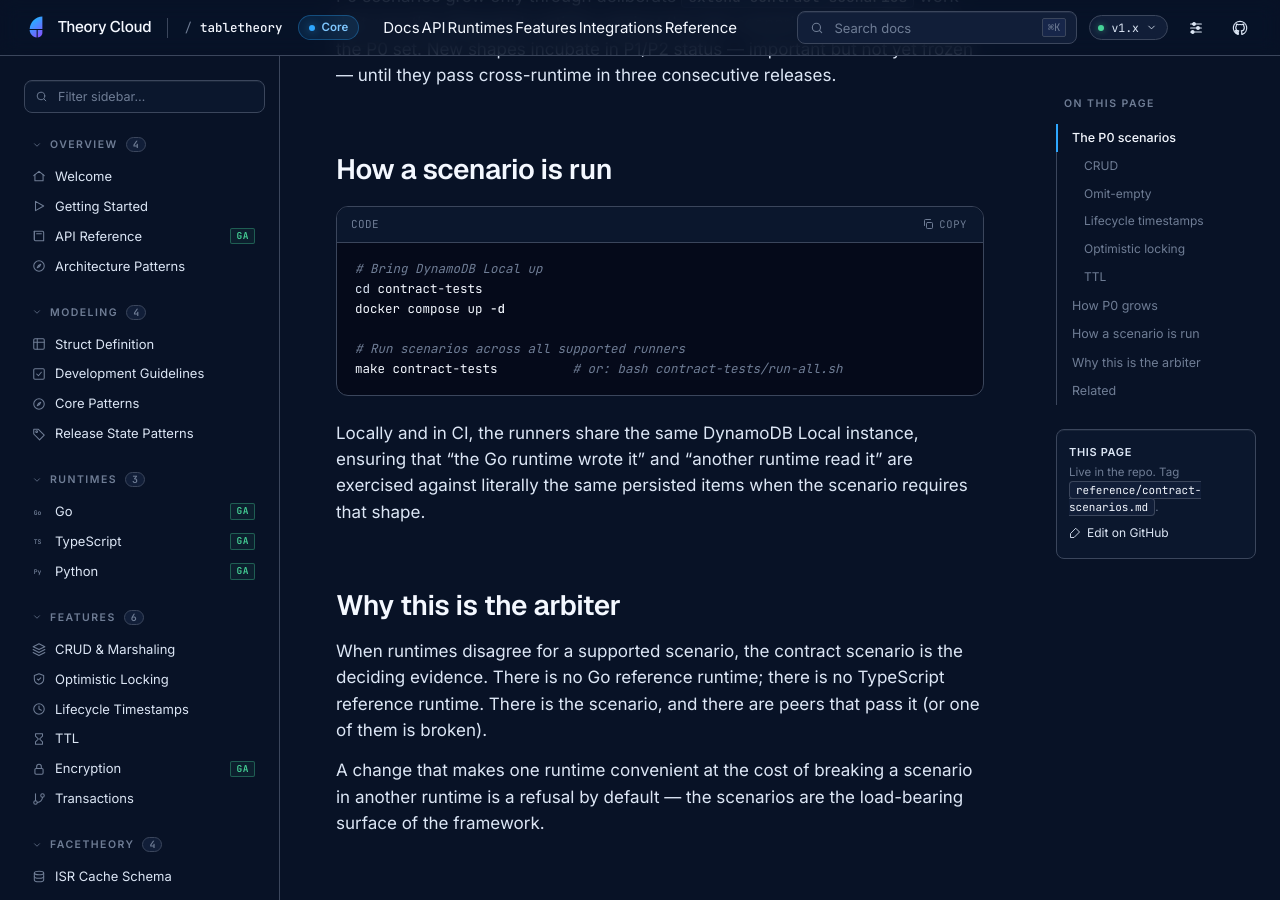
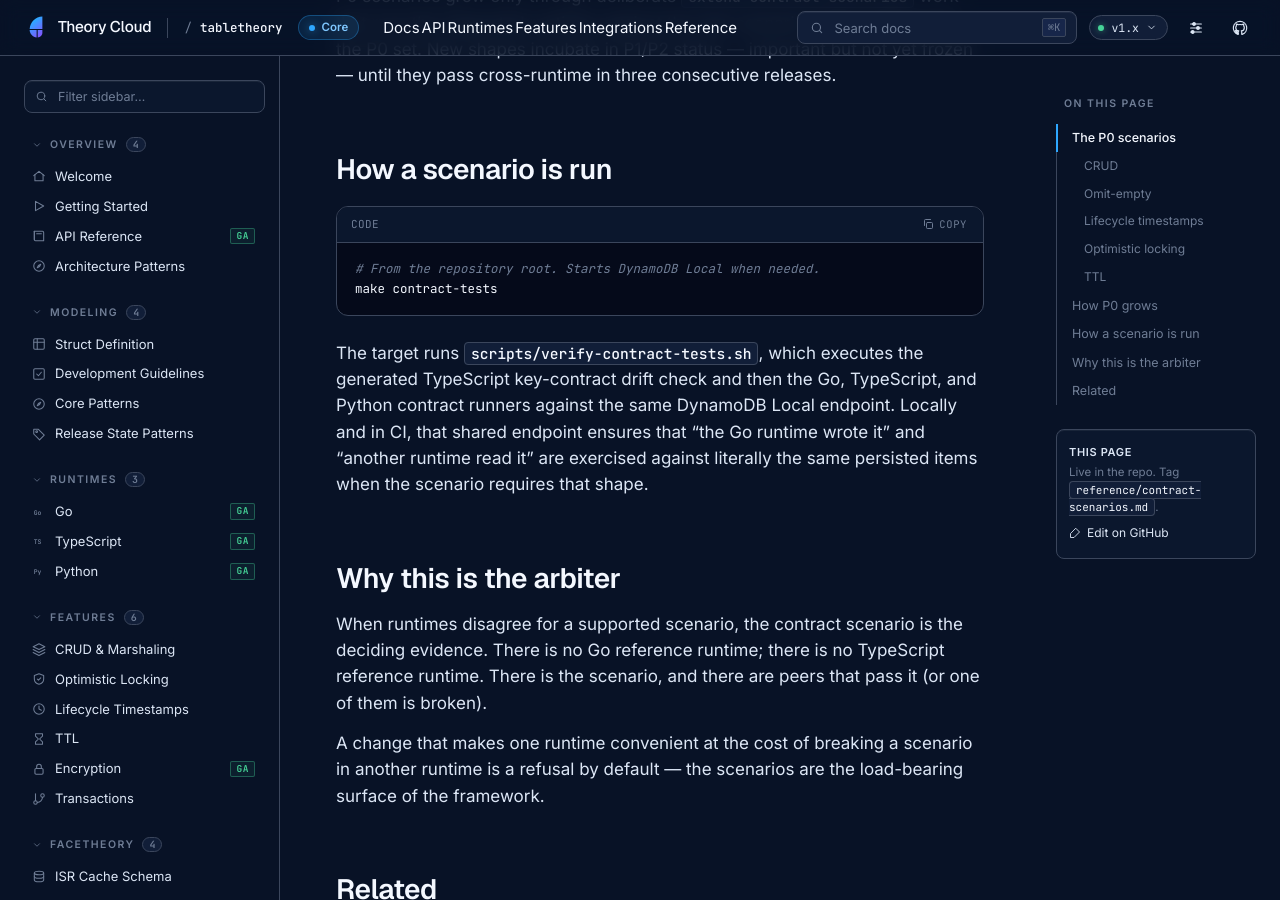
Before and after one commit to theory-cloud/TableTheory, a Jekyll site: the page built from docs/reference/contract-scenarios.md, in a window 1280 px wide and 900 px high, scrolled down 2328 px. Built offline with Jekyll 4.4.1, drawn with Linux system fonts in a browser that asks for light colours.

Commit message:
chore(make): add contract-tests target
Closes THE-2291

````diff
--- a/docs/reference/contract-scenarios.md
+++ b/docs/reference/contract-scenarios.md
@@ -80,17 +80,16 @@ they pass cross-runtime in three consecutive releases.
 ## How a scenario is run
 
 ```bash
-# Bring DynamoDB Local up
-cd contract-tests
-docker compose up -d
-
-# Run scenarios across all supported runners
-make contract-tests          # or: bash contract-tests/run-all.sh
+# From the repository root. Starts DynamoDB Local when needed.
+make contract-tests
 ```
 
-Locally and in CI, the runners share the same DynamoDB Local instance, ensuring
-that "the Go runtime wrote it" and "another runtime read it" are exercised
-against literally the same persisted items when the scenario requires that shape.
+The target runs `scripts/verify-contract-tests.sh`, which executes the generated
+TypeScript key-contract drift check and then the Go, TypeScript, and Python
+contract runners against the same DynamoDB Local endpoint. Locally and in CI,
+that shared endpoint ensures that "the Go runtime wrote it" and "another runtime
+read it" are exercised against literally the same persisted items when the
+scenario requires that shape.
 
 ## Why this is the arbiter
 
````
Also changed, not shown: 1 other file.
